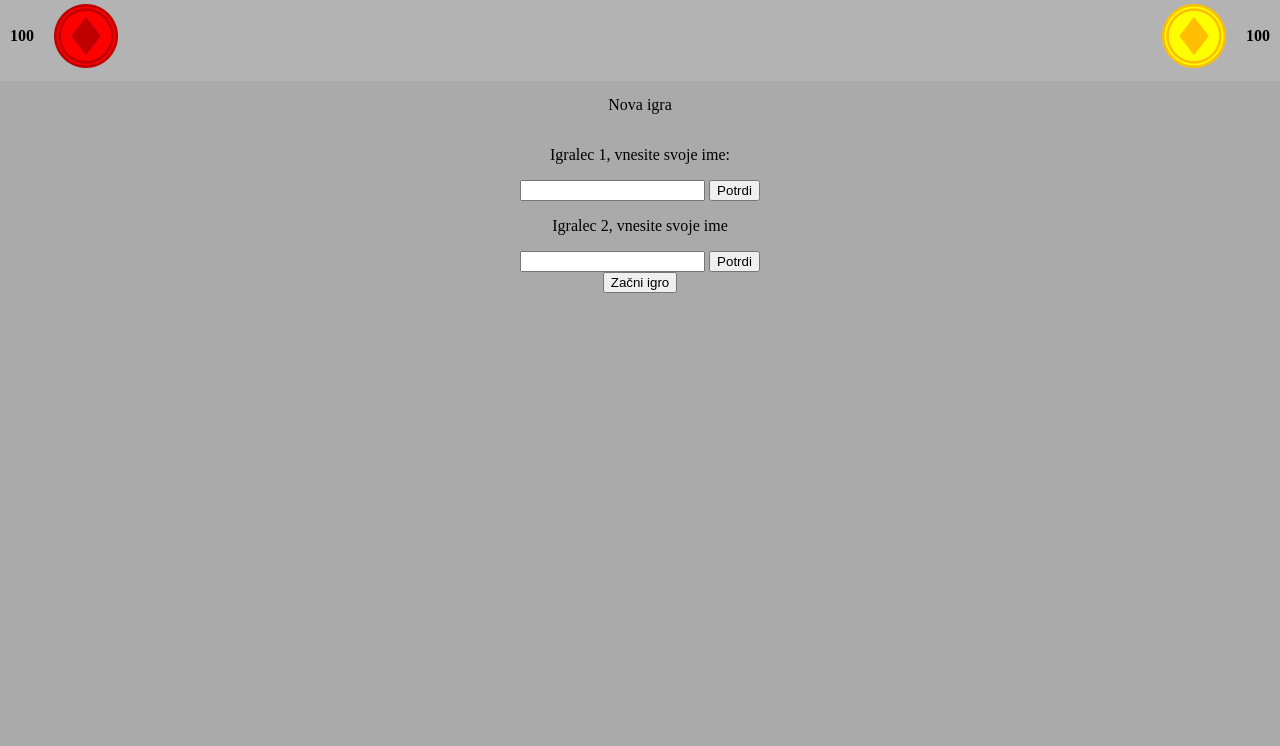
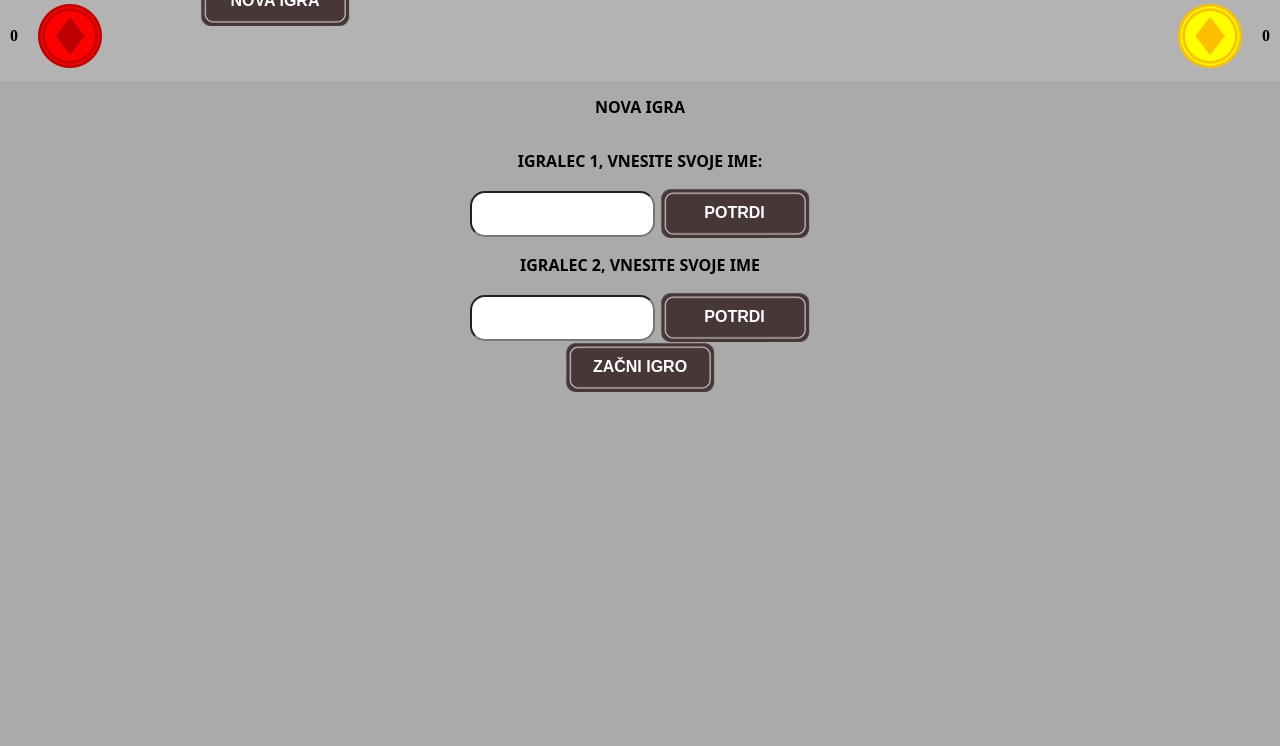
Before and after one commit to vladimirrujevic/efourinline, an Electron app: page index.html in a window 1280 px wide. Shown: the part 54-800 px from the top of the page. Drawn offline with Linux system fonts and the light colour scheme.

Commit message:
Design fix, images
Spremenjena oblika vnosnih polj in gumbov
Dodana pozadina gumbom
Dodane sprites.gif in sprites.png, ni še implementirano

```diff
--- a/css/game.css
+++ b/css/game.css
@@ -63,6 +63,28 @@
   left: 200px;
   margin: auto;
 }
+.btnNew, .btnEnter,#btnZacni{
+  background: url(../img/btnBack.png) no-repeat scroll 0 0;
+  background-size: cover;
+  border: none;
+  color: white;
+  width: 150px;
+  height: 50px;
+  text-transform: uppercase;
+  font-weight: bold;
+  font-size: 1em
+}
+input[type="text"] {
+  border-radius: 15px;
+  height: 3em;
+  line-height: 3em;
+}
+.vnosImen{
+  font-size: 1em;
+  font-weight: bold;
+  text-transform: uppercase;
+  font-family: Noto Sans, sans-serif;
+}
 .i1, .i2{
   display: inline-block;
   position: absolute;
--- a/index.html
+++ b/index.html
@@ -16,15 +16,15 @@
     <div class="wrap">
     <div class="igralci">
       <div class="i1">
-        <div><span class="ime">Ime</span></div>
-        <div><span class="score">100</span><img src="img/zeton1.png" alt="rdeči"></div>
+        <div><span class="ime">Igralec 1</span></div>
+        <div><span class="score">0</span><img src="img/zeton1.png" alt="rdeči"></div>
       </div>
       <div class="btns">
         <input type="button" class="btnNew" value="Nova igra" onclick="start()"/>
       </div>
       <div class="i2">
-        <div><span class="ime">Ime</span></div>
-        <div><img src="img/zeton2.png" alt="rumeni"><span class="score">100</span></div>
+        <div><span class="ime">Igralec 2</span></div>
+        <div><img src="img/zeton2.png" alt="rumeni"><span class="score">0</span></div>
       </div>
     </div>
     <div class="wrapG">
```
Also changed, not shown: img/btnBack.png (added), img/btnBack.svg (added), img/sprites.gif (added), img/sprites.png (added), 1 other file.
